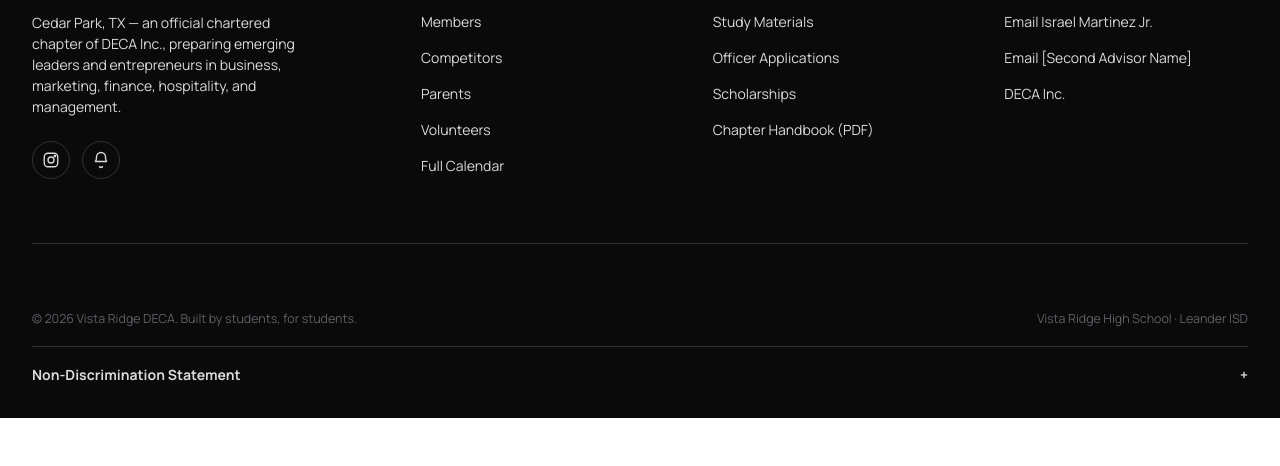
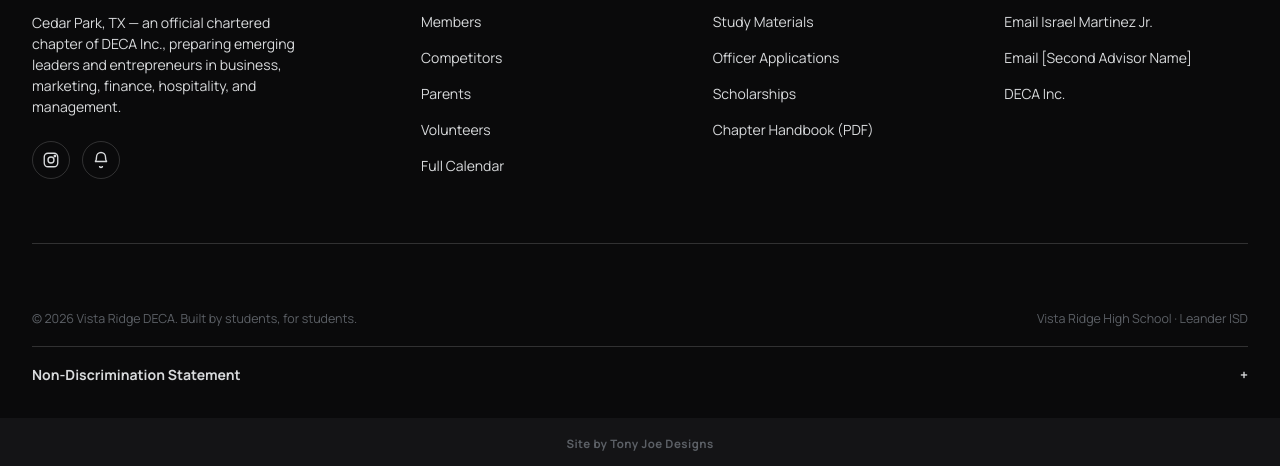
Before and after one commit to vrdeca/vrdeca.github.io, a website built with Vite: page members/index.html in a window 1280 px wide. Shown: the part 7050-7516 px from the top of the page. Before the commit the page ends 7468 px from the top, so only its background shows below. Built offline with nearby package versions, Linux system fonts and the light colour scheme.

Commit message:
Add site credit link to Tony Joe Designs portfolio in footer

```diff
--- a/src/css/components.css
+++ b/src/css/components.css
@@ -755,6 +755,20 @@ body > #marquee-root .marquee { margin-top: var(--nav-height); }
   flex-wrap: wrap; gap: var(--space-3);
 }
 
+.site-credit {
+  background: var(--color-black-800);
+  text-align: center;
+  padding-block: var(--space-3);
+}
+.site-credit a {
+  font-size: 0.72rem;
+  font-weight: 700;
+  letter-spacing: 0.04em;
+  color: var(--color-gray-600);
+  transition: color var(--dur-fast);
+}
+.site-credit a:hover { color: var(--color-silver-300); }
+
 /* ==========================================================================
    Reveal-on-scroll utility
    ========================================================================== */
--- a/src/js/footer.js
+++ b/src/js/footer.js
@@ -45,5 +45,8 @@ export function renderFooter() {
         </details>
       </div>
     </div>
-  </footer>`;
+  </footer>
+  <div class="site-credit">
+    <a href="https://tjmorales.github.io/portfolio-v5/#top" target="_blank" rel="noopener">Site by Tony Joe Designs</a>
+  </div>`;
 }
```
